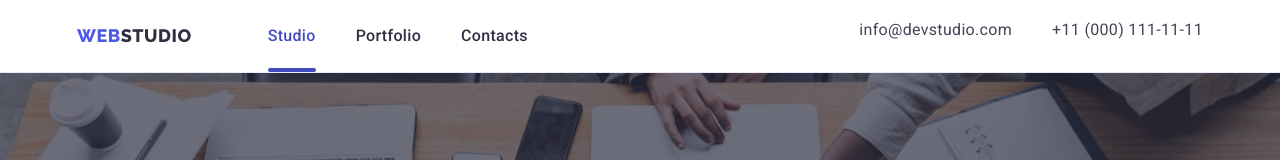
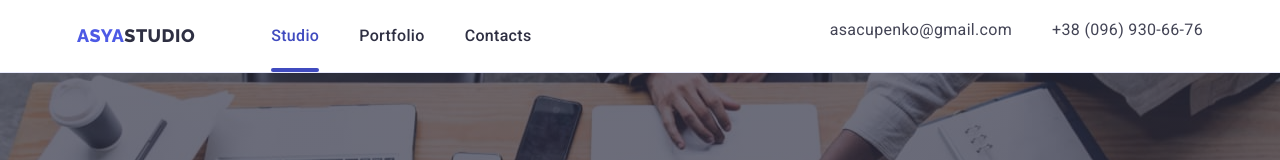
Before and after one commit to MONLAV/Anastasiya-hb-18, a plain HTML site: page index.html in a window 1280 px wide. Shown: the top 160 px of the page. Drawn offline with nearby package versions, Linux system fonts and the light colour scheme.

Commit message:
change contakt

```diff
--- a/index.html
+++ b/index.html
@@ -21,7 +21,7 @@
     <header class="header">
       <div class="container top-line">
         <a class="header-logo link" href="./index.html"
-          >WEB<span class="text-studio">Studio</span></a
+          >ASYA<span class="text-studio">Studio</span></a
         >
         <nav class="nav">
           <ul class="header-list">
@@ -39,13 +39,13 @@
         <address class="address">
           <ul class="list address-list">
             <li class="email">
-              <a class="link address" href="mailto:info@devstudio.com"
-                >info@devstudio.com</a
+              <a class="link address" href="mailto:asacupenko@gmail.com"
+                >asacupenko@gmail.com</a
               >
             </li>
             <li>
-              <a class="link address" href="tel:+110001111111" id="contacts"
-                >+11 (000) 111-11-11</a
+              <a class="link address" href="tel:+380969306676" id="contacts"
+                >+38 (096) 930-66-76</a
               >
             </li>
           </ul>
@@ -517,7 +517,7 @@
       <div class="container footer-container">
         <div class="footer-container-logo">
           <a class="link text-web-footer" href="./index.html"
-            >WEB<span class="text-studio-footer">Studio</span></a
+            >ASYA<span class="text-studio-footer">Studio</span></a
           >
           <p class="text-footer">
             Increase the flow of customers and sales for your business with
```
Also changed, not shown: portfolio.html (+2 -2 lines).
